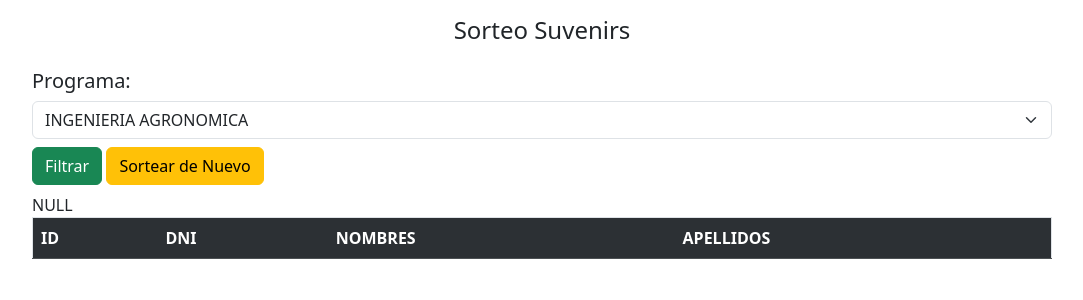
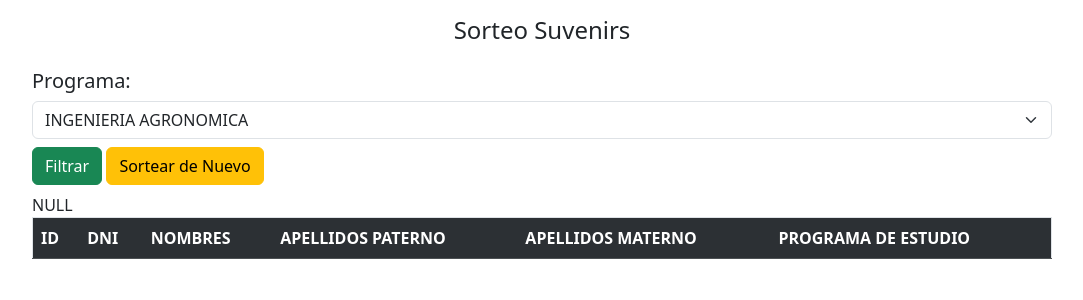
Before and after one commit to CarlsParis/vritest, a PHP site: page /sorteo.php in a window 1280 px wide. Shown: the part 56-356 px from the top of the page, without its empty margins (98-1181 px from the left). Run offline with PHP 8.4, Linux system fonts and the light colour scheme; data that the repository does not hold is empty.

Commit message:
aefrg
rgdrg

```diff
--- a/sorteo.php
+++ b/sorteo.php
@@ -77,7 +77,10 @@
                             <th class="centered">ID </th>
                             <th class="centered">DNI </th>
                             <th class="centered">NOMBRES </th>
-                            <th class="centered">APELLIDOS </th>
+                            <th class="centered">APELLIDOS PATERNO </th>
+                            <th class="centered">APELLIDOS MATERNO </th>
+                            <th class="centered">PROGRAMA DE ESTUDIO </th>
+
                             <!-- Agrega más columnas según tu esquema de base de datos -->
                         </tr>
 
@@ -99,10 +102,12 @@
                             if ($result->num_rows > 0) {
                                 while ($row = $result->fetch_assoc()) {
                                     echo "<tr>";
-                                    echo "<td> # </td>";
+                                 //   echo "<td> # </td>";
                                     echo "<td>" . $row["id"] . "</td>";
                                     echo "<td>" . $row["dni"] . "</td>";
                                     echo "<td>" . $row["nombres"] . "</td>";
+                                    echo "<td>" . $row["paterno"] . "</td>";
+                                    echo "<td>" . $row["materno"] . "</td>";
                                     echo "<td>" . $row["programa"] . "</td>";
                                     // echo "<td>" . $row["programa"] . "</td>";
 
@@ -130,10 +135,12 @@
                             if ($result->num_rows > 0) {
                                 while ($row = $result->fetch_assoc()) {
                                     echo "<tr>";
-                                    echo "<td> # </td>";
+                                  //  echo "<td> # </td>";
                                     echo "<td>" . $row["id"] . "</td>";
                                     echo "<td>" . $row["dni"] . "</td>";
                                     echo "<td>" . $row["nombres"] . "</td>";
+                                    echo "<td>" . $row["paterno"] . "</td>";
+                                    echo "<td>" . $row["materno"] . "</td>";
                                     echo "<td>" . $row["programa"] . "</td>";
                                     // echo "<td>" . $row["programa"] . "</td>";
 
```
